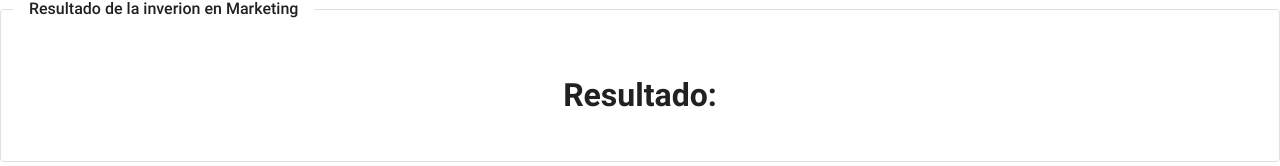
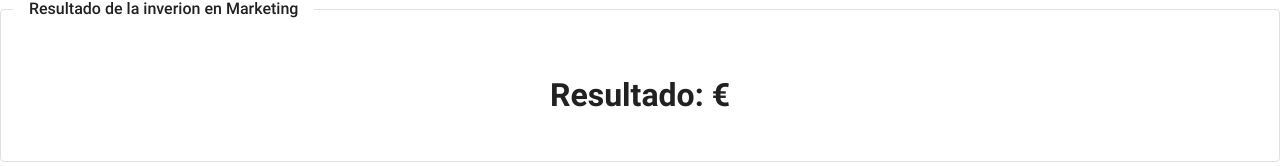
Before and after one commit to P-Kempf/Frontend-Data-Science, a React (Create React App) app: page / in a window 1280 px wide. Shown: the part 187-353 px from the top of the page. Built offline with nearby package versions, Linux system fonts and the light colour scheme.

Commit message:
datascience finalizado

```diff
--- a/src/form.js
+++ b/src/form.js
@@ -13,14 +13,6 @@ function Marketing() {
     const [newspaper, setNewspaper] = useState('');
     const [resultado, setResultado] = useState('');
 
-    /*     async function resultadoMarketing() {
-            let contactarResultado = await fetch(``);
-            let respuesta = await JSON.parse(contactarResultado);
-            setResultado(respuesta);
-        }
-
-        resultadoMarketing() */
-
     const modelo = {
         tv: undefined,
         radio: undefined,
@@ -28,17 +20,15 @@ function Marketing() {
     }
     function handleSubmit(e) {
         e.preventDefault();
-        modelo["tv"] = tv;
+        modelo["TV"] = tv;
         modelo["radio"] = radio;
         modelo["newspaper"] = newspaper;
-
         fetch("http://mariochack.pythonanywhere.com/predict", {
             method: "POST",
             headers: { 'Content-Type': 'application/json' },
             body: JSON.stringify(modelo)
         }).then((response) => response.json())
-            .then((json) => setResultado(json))
-        console.log(modelo);
+            .then((json) => setResultado(parseFloat(json.Prediction).toFixed(2)))
     }
 
     return (
@@ -66,7 +56,7 @@ function Marketing() {
             </form>
             <Fieldset className="resultado" id='resultado' legend="Resultado de la inverion en Marketing">
                 <h1>
-                    Resultado: {resultado}
+                    Resultado: {resultado} €
                 </h1>
 
             </Fieldset>
```
